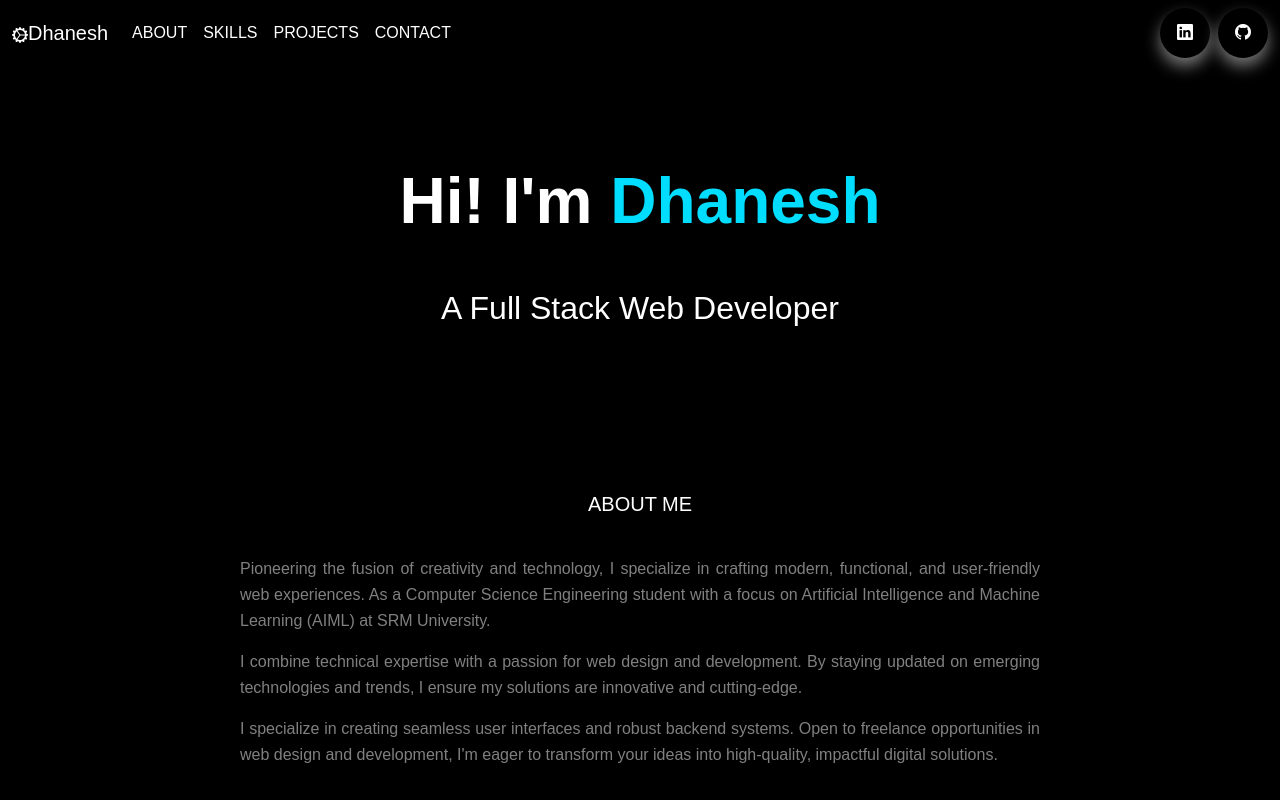
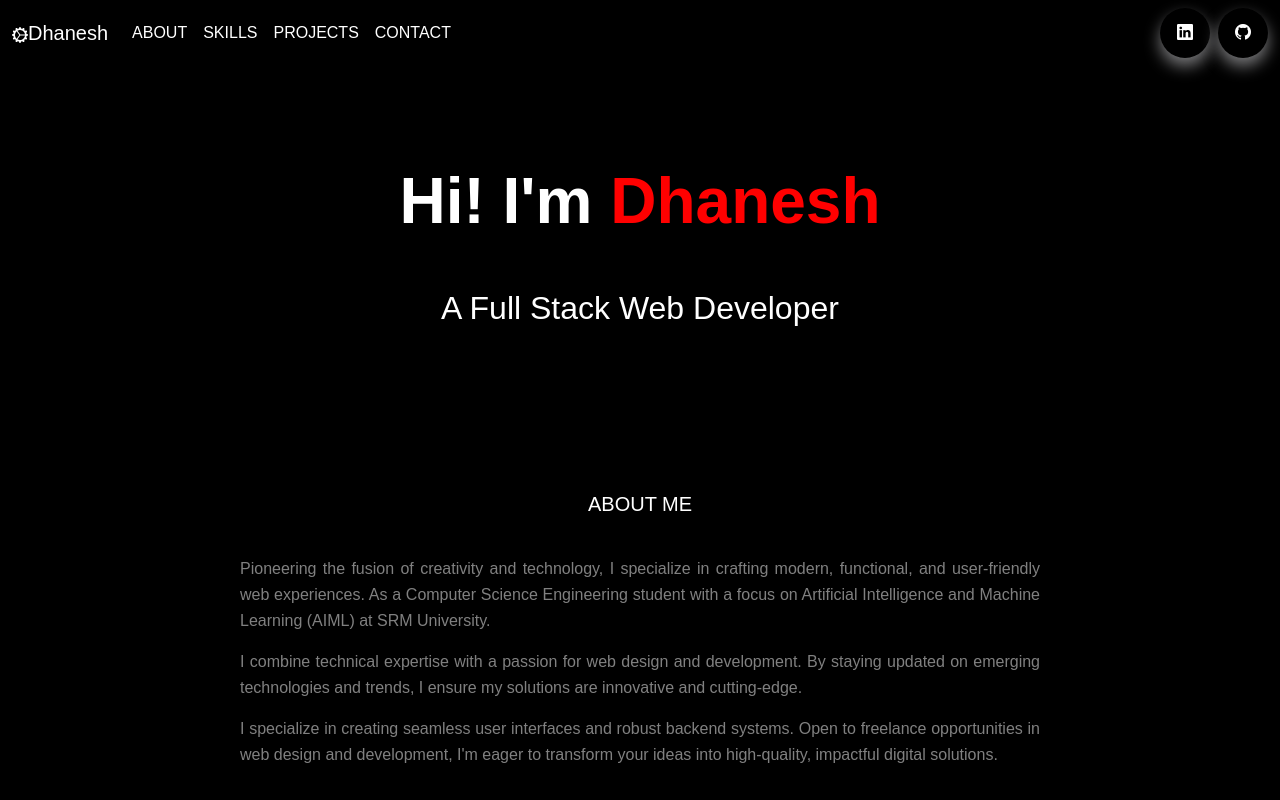
Before and after one commit to frankcastle026/Dhanesh, a React (Vite) app: page / in a window 1280 px wide. Shown: the top 800 px of the page. Built offline with nearby package versions, Linux system fonts and the light colour scheme.

Commit message:
Update About.css
Changed .name color to red

```diff
--- a/src/About.css
+++ b/src/About.css
@@ -22,7 +22,7 @@
 #about-section .name {
   font-size: 4rem;
   font-weight: bold;
-  color: #00ddff;
+  color: red;
 }
 
 #about-section .developer {
```
